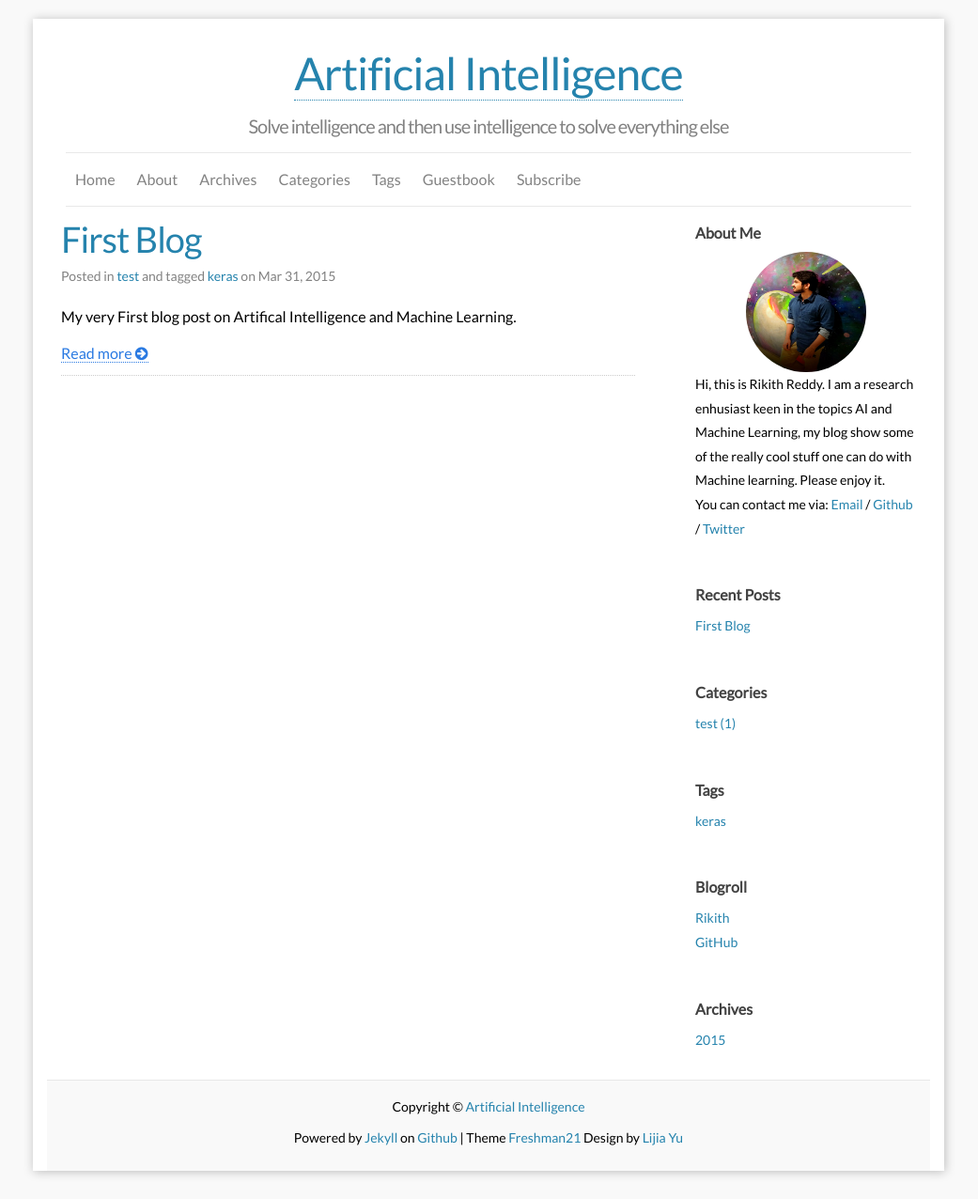
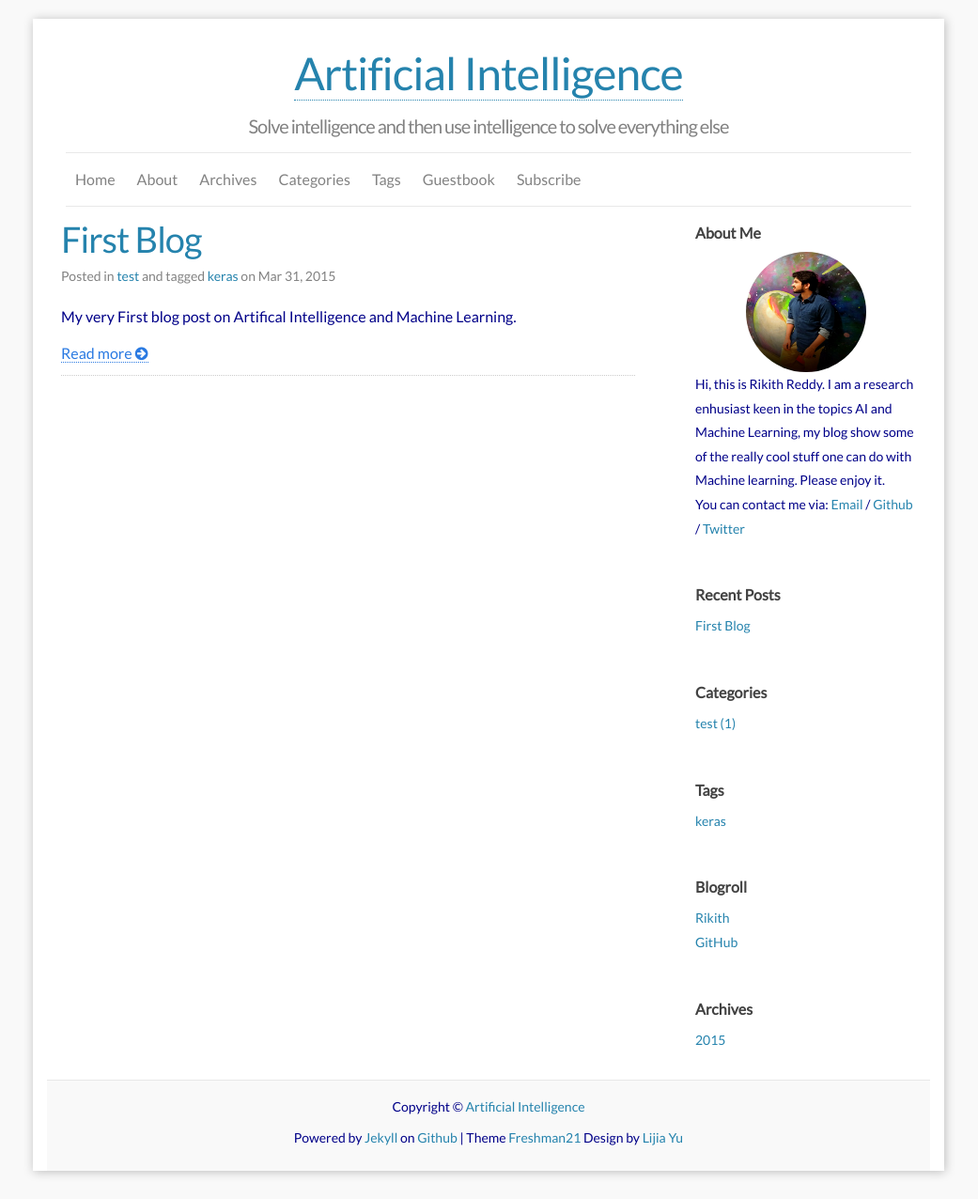
Before and after one commit to rikithreddy/rikithreddy.github.io, a Jekyll site: the page built from index.html, in a window 1280 px wide. Shown: the whole page at 94% size, without its empty margins (120-1161 px from the left). Built offline with Jekyll 4.4.1, drawn with Linux system fonts in a browser that asks for light colours; the list of posts is cut into pages by our own code.

Commit message:
Update main.scss

```diff
--- a/css/main.scss
+++ b/css/main.scss
@@ -13,7 +13,7 @@ $base-line-height: 1.6em;
 
 $spacing-unit:     15px;
 
-$text-color:       #000;
+$text-color:       #008;
 $background-color: #f9f9f9;
 $brand-color:      #2a7ae2;
 $brand-top-color:  #2583ad;
```
